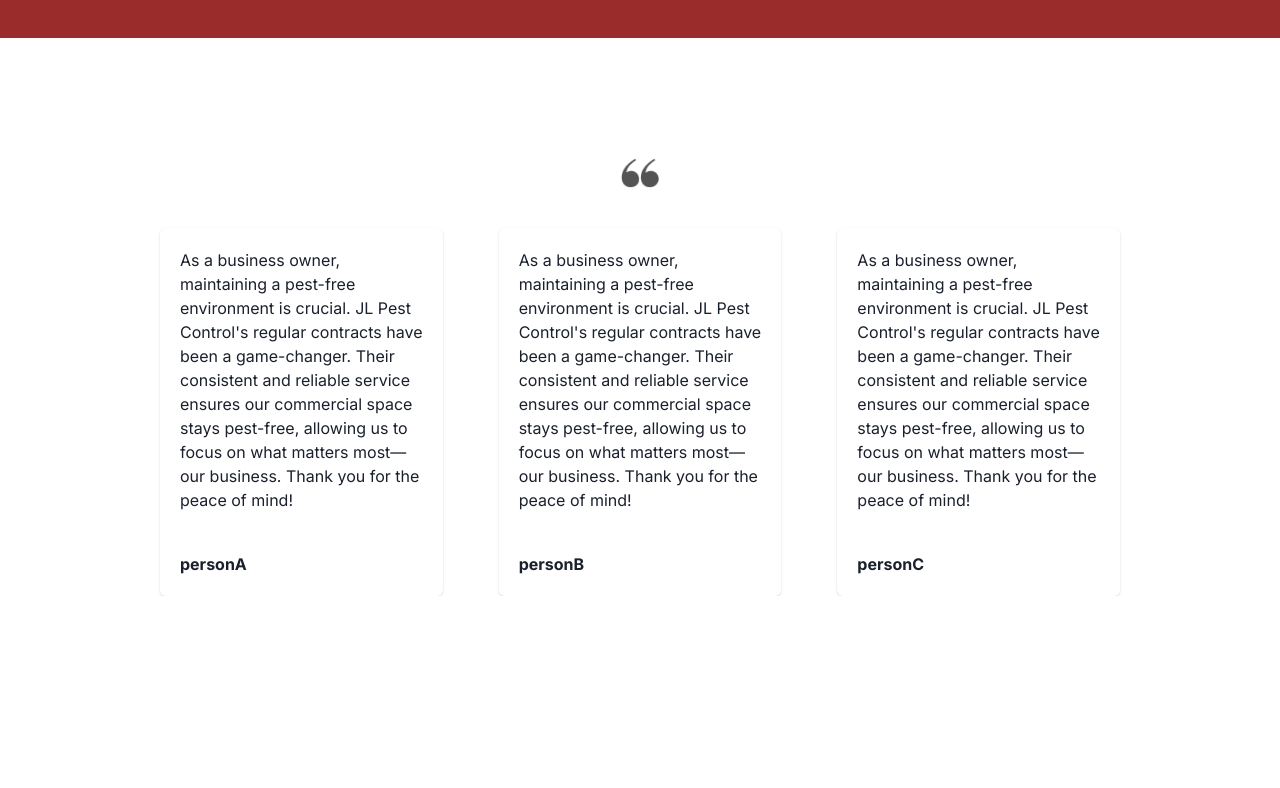
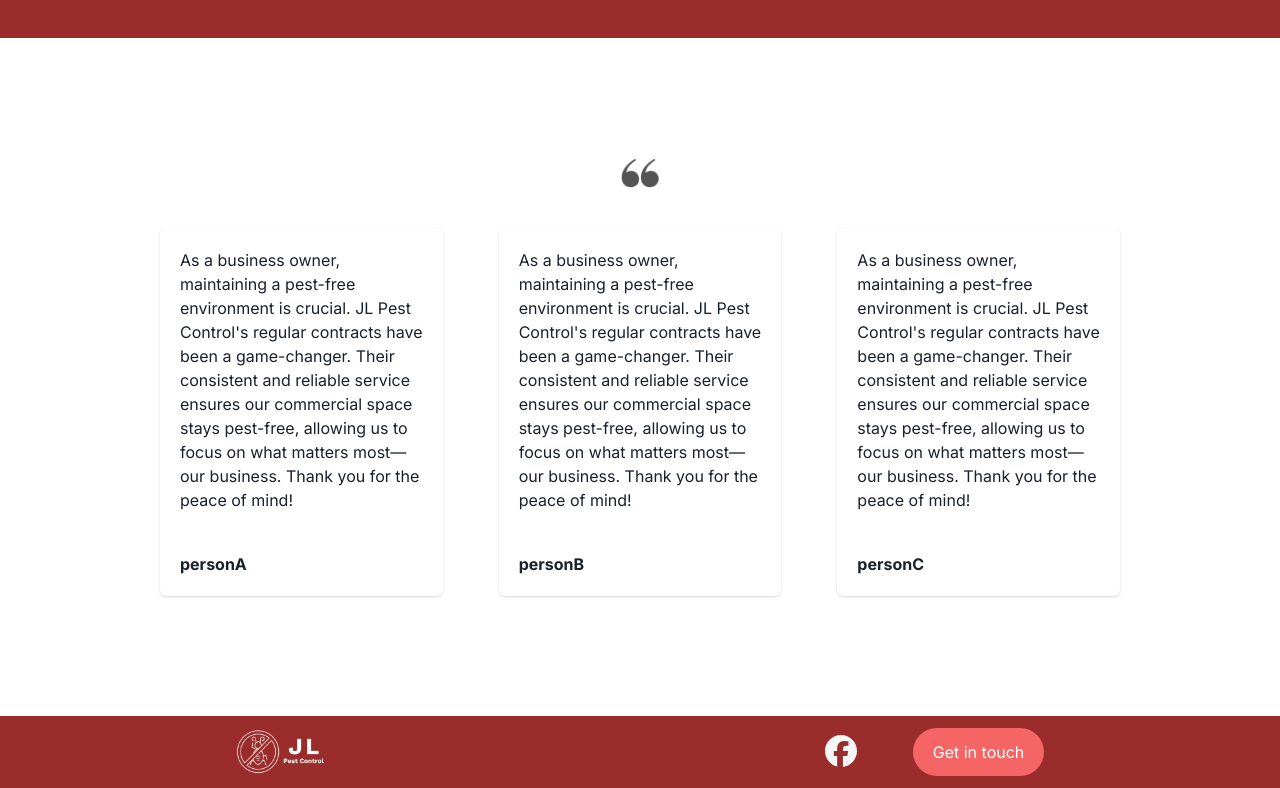
Before and after one commit to RaeesaParker/pest-control, a React (Create React App) app: page / in a window 1280 px wide. Shown: the part 1820-2608 px from the top of the page. Before the commit the page ends 2416 px from the top, so only its background shows below. Built offline with nearby package versions, Linux system fonts and the light colour scheme.

Commit message:
Add footer

```diff
--- a/package.json
+++ b/package.json
@@ -7,6 +7,11 @@
     "@chakra-ui/react": "^2.8.2",
     "@emotion/react": "^11.11.4",
     "@emotion/styled": "^11.11.0",
+    "@fortawesome/fontawesome-svg-core": "^6.5.1",
+    "@fortawesome/free-brands-svg-icons": "^6.5.1",
+    "@fortawesome/free-regular-svg-icons": "^6.5.1",
+    "@fortawesome/free-solid-svg-icons": "^6.5.1",
+    "@fortawesome/react-fontawesome": "^0.2.0",
     "@testing-library/jest-dom": "^5.17.0",
     "@testing-library/react": "^13.4.0",
     "@testing-library/user-event": "^13.5.0",
--- a/public/index.html
+++ b/public/index.html
@@ -3,6 +3,7 @@
   <head>
     <meta charset="utf-8" />
     <meta name="viewport" content="width=device-width, initial-scale=1" />
+    <script src="https://kit.fontawesome.com/1d4ed18445.js" crossorigin="anonymous"></script>
     <meta name="theme-color" content="#000000" />
     <meta
       name="description"
--- /dev/null
+++ b/src/components/common/Footer.tsx
@@ -0,0 +1,52 @@
+import { Flex, useBreakpointValue, Link, Image } from "@chakra-ui/react"
+import logo from '../../assets/logo.png'
+import { faFacebook } from "@fortawesome/free-brands-svg-icons";
+import { Link as ReactRouterLink } from "react-router-dom"
+import { FontAwesomeIcon } from "@fortawesome/react-fontawesome";
+import { useState } from "react";
+
+export const Footer = () => {
+  const isMobile = useBreakpointValue({ base: true, lg: false });
+  const [isHovered, setIsHovered] = useState(false); // State for hover effect
+
+  return (
+    <Flex
+      w="100%"
+      bg="red.dark"
+      justifyContent="space-around"
+      alignItems="center"
+      pt="3" pb="3"
+      gap="7"
+      flexDirection = {isMobile ? "column" : "row"}
+    >
+
+      <Link  as={ReactRouterLink} to="/" >
+        <Image src={logo} w={isMobile ? "30vw" : "7vw"}/>
+      </Link>
+
+      <Flex gap="14" alignItems="center">
+        <Link>
+          <FontAwesomeIcon
+            icon={faFacebook}
+            fontSize="32px"
+            color={isHovered ? "#F56565" : "#F5F5F5"}
+            onMouseEnter={() => setIsHovered(true)}
+            onMouseLeave={() => setIsHovered(false)}
+          />
+        </Link>
+
+        <Link
+          as={ReactRouterLink}
+          color="tones.white"
+          bg="red.light"
+          borderRadius="25"
+          pt="3" pb="3" pr="5" pl="5"
+          _hover={{ fontWeight: "bold" }}
+          to="/contact"
+        >
+          Get in touch
+        </Link>
+      </Flex>
+    </Flex>
+  )
+}
--- a/src/components/common/NavBar.tsx
+++ b/src/components/common/NavBar.tsx
@@ -1,4 +1,4 @@
-import { Box, Flex, Image, Link, useBreakpointValue } from "@chakra-ui/react"
+import { Flex, Image, Link, useBreakpointValue } from "@chakra-ui/react"
 import { Link as ReactRouterLink } from "react-router-dom"
 
 import logo from '../../assets/logo.png'
--- a/src/components/homepage/Details.tsx
+++ b/src/components/homepage/Details.tsx
@@ -1,25 +1,19 @@
 import { Divider, Flex, Heading, Text } from "@chakra-ui/react"
 
-import { detailOne, detailThree, detailTwo, headingOne, headingThree, headingTwo } from "../../constants/content"
+import { detailsArray } from "../../constants/content"
 
 export const Details = () => {
   return (
     <Flex gap="10" flexDirection="column">
-      <Flex gap="10" flexDirection="column">
-        <Heading as="h2">{headingOne}</Heading>
-        <Text color="tones.darkBlack">{detailOne}</Text>
-        <Divider mt="7" mb="5" border="1px solid tones.darkGrey"/>
-      </Flex>
-      <Flex gap="10" flexDirection="column">
-        <Heading as="h2">{headingTwo}</Heading>
-        <Text color="tones.darkBlack">{detailTwo}</Text>
-        <Divider mt="7" mb="5" border="1px solid tones.darkGrey"/>
-      </Flex>
-      <Flex gap="10" flexDirection="column">
-        <Heading as="h2">{headingThree}</Heading>
-        <Text color="tones.darkBlack">{detailThree}</Text>
-        <Divider mt="7" mb="5" border="1px solid tones.darkGrey"/>
-      </Flex>
+      {detailsArray.map((detail, index) => {
+        return (
+          <Flex gap="10" flexDirection="column" key={index}>
+          <Heading as="h2">{detail.title}</Heading>
+          <Text color="tones.darkBlack">{detail.content}</Text>
+          <Divider mt="7" mb="5" border="1px solid tones.darkGrey"/>
+        </Flex>
+        )
+      })}
     </Flex>
   )
 }
--- a/src/constants/content.tsx
+++ b/src/constants/content.tsx
@@ -5,27 +5,27 @@
   "All aspects of pest control undertaken, from one off treatments to regular contracts for domestic and commercial properties."
 
 
-// HOMEPAGE DETAILS
-export const headingOne =
-  "Tailored Treatments"
+// ---------  HOMEPAGE DETAILS
 
-export const detailOne =
-  "Ensure your peace of mind with JL Pest Control's personalized pest solutions. Our team addresses all aspects of pest control, offering one-off treatments or scheduled contracts for both domestic and commercial properties. We tailor our approach to match your specific needs, effectively eliminating pests and preventing their return."
+export const detailsOne = {
+  title: "Tailored Treatments",
+  content : "Ensure your peace of mind with JL Pest Control's personalized pest solutions. Our team addresses all aspects of pest control, offering one-off treatments or scheduled contracts for both domestic and commercial properties. We tailor our approach to match your specific needs, effectively eliminating pests and preventing their return."
+}
 
-export const headingTwo =
-  "Proactive Pest Management"
+export const detailsTwo = {
+  title: "Proactive Pest Management",
+  content : "Choose proactive pest management with our regular contracts designed to keep your property pest-free year-round. JL Pest Control's experts employ preventive measures to safeguard your space from unwelcome intruders. Trust us to maintain a pest-free environment, providing ongoing protection for both residential and commercial clients."
+}
 
-export const detailTwo =
-  "Choose proactive pest management with our regular contracts designed to keep your property pest-free year-round. JL Pest Control's experts employ preventive measures to safeguard your space from unwelcome intruders. Trust us to maintain a pest-free environment, providing ongoing protection for both residential and commercial clients."
+export const detailsThree = {
+  title: "Responsive Emergency Services",
+  content : "Facing a sudden pest problem? Count on JL Pest Control for prompt and effective one-off treatments. Our emergency services ensure rapid response and resolution to unexpected pest issues, offering a quick and efficient solution to protect your home or business. Trust us to be there when you need us the most."
+}
 
-export const headingThree =
-  "Responsive Emergency Services"
-
-export const detailThree =
-  "Facing a sudden pest problem? Count on JL Pest Control for prompt and effective one-off treatments. Our emergency services ensure rapid response and resolution to unexpected pest issues, offering a quick and efficient solution to protect your home or business. Trust us to be there when you need us the most."
+export const detailsArray = [detailsOne, detailsTwo, detailsThree]
 
 
-// CALL TO ACTION
+//------- CALL TO ACTION
 export const callToActionHeading =
   "Ready to Reclaim Your Space?"
 
@@ -33,7 +33,7 @@
   "Say goodbye to unwanted guests and hello to a pest-free environment. Contact JL Pest Control today for expert solutions tailored to your needs. Whether it's a one-time treatment or a regular contract, we've got you covered. Don't let pests take over—take control now.  "
 
 
-// TESTIMONIALS
+// --------- TESTIMONIALS
 export const testimonialOne = {
   company: "personA",
   testimonial:"As a business owner, maintaining a pest-free environment is crucial. JL Pest Control's regular contracts have been a game-changer. Their consistent and reliable service ensures our commercial space stays pest-free, allowing us to focus on what matters most—our business. Thank you for the peace of mind!"
--- a/src/constants/theme.tsx
+++ b/src/constants/theme.tsx
@@ -10,8 +10,8 @@
 		},
 		tones:{
 			white:"#ffffff",
+			lightGrey:"#F5F5F5",
 			darkGrey:"#718096",
-			lightGrey:"#F5F5F5",
 			black:"#2D3748",
 			darkBlack:"#181818"
 		}
--- a/src/pages/Homepage.tsx
+++ b/src/pages/Homepage.tsx
@@ -5,6 +5,7 @@
 import { Details } from "../components/homepage/Details";
 import { Hero } from "../components/homepage/Hero";
 import { Testimonals } from "../components/homepage/Testimonials";
+import { Footer } from "../components/common/Footer";
 
 export const Homepage = () => {
   const isMobile = useBreakpointValue({ base: true, lg: false });
@@ -28,6 +29,7 @@
       </Flex>
       <CallToAction />
       <Testimonals />
+      <Footer />
     </Flex>
   )
 }
```
Also changed, not shown: 1 other file (tests, documents, lock files or other folders).
